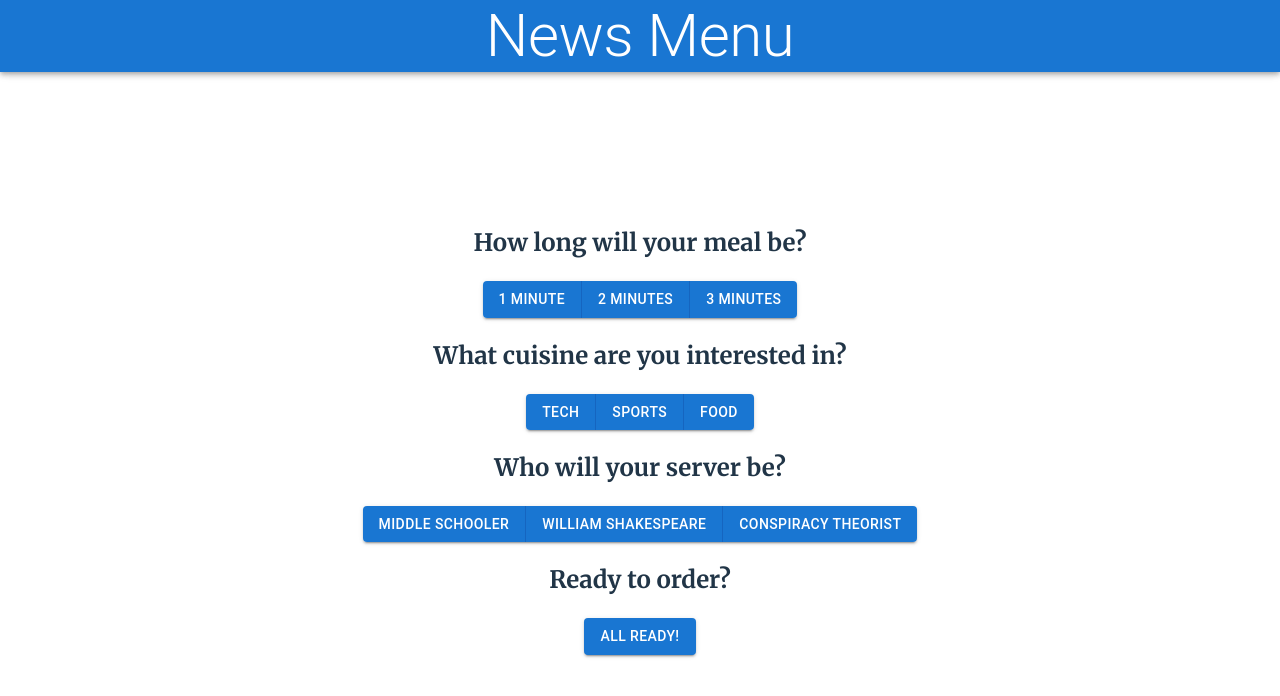
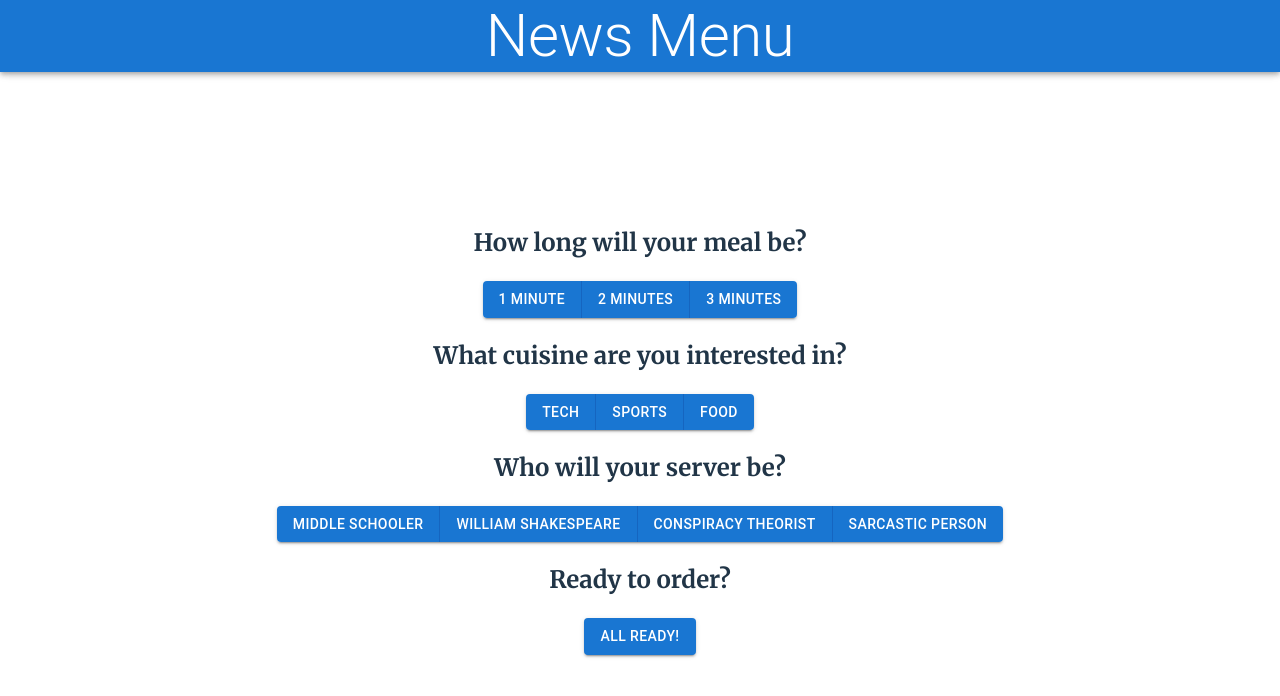
Before and after one commit to lestertai8/news-menu, a React (Vite) app in the folder frontend/news-menu/: page / in a window 1280 px wide. Shown: the top 696 px of the page. Built offline with nearby package versions, Linux system fonts and the light colour scheme.

Commit message:
added sarcasm

```diff
--- a/frontend/news-menu/src/components/StartPage/StartPage.jsx
+++ b/frontend/news-menu/src/components/StartPage/StartPage.jsx
@@ -76,6 +76,7 @@ function StartPage() {
                 <Button onClick={() => handleButtonPersona("Middle Schooler")}>Middle Schooler</Button>
                 <Button onClick={() => handleButtonPersona("William Shakespeare")}>William Shakespeare</Button>
                 <Button onClick={() => handleButtonPersona("Conspiracy Theorist")}>Conspiracy Theorist</Button>
+                <Button onClick={() => handleButtonPersona("Angry person")}>Sarcastic Person</Button>
             </ButtonGroup>
             <h2>Ready to order?</h2>
             <Button variant="contained" onClick={handleSubmit}>All ready!</Button>
```
